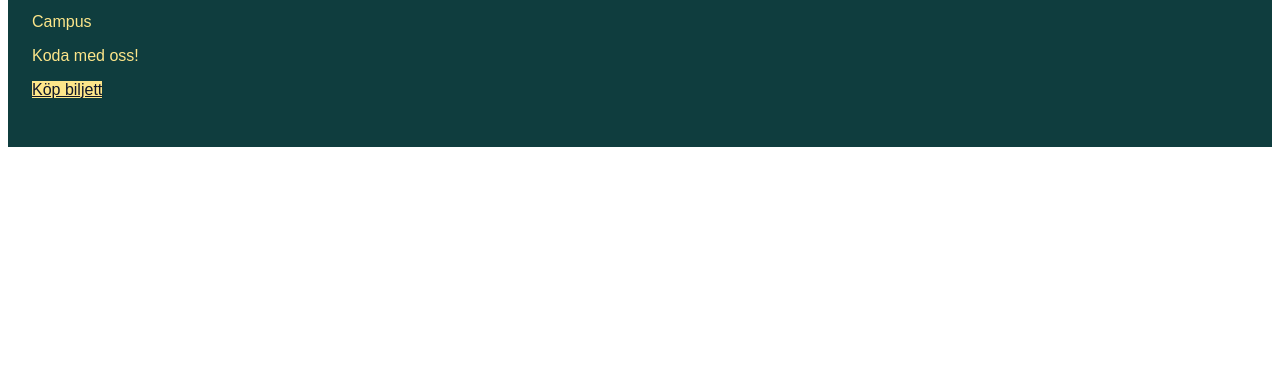
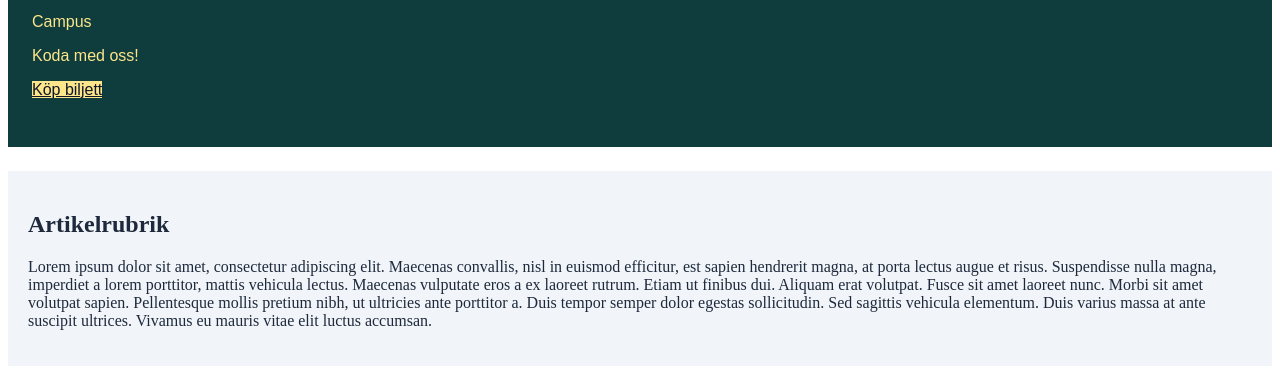
Before and after one commit to paulinahs/v36-hero-camp, a plain HTML site: page index.html in a window 1280 px wide. Shown: the part 561-951 px from the top of the page. Before the commit the page ends 800 px from the top, so only its background shows below. Drawn offline with Linux system fonts and the light colour scheme.

Commit message:
HTML/CSS: Nytt kort med eget arv

```diff
--- a/index.html
+++ b/index.html
@@ -18,6 +18,15 @@
         <a class="btn" href="#">Köp biljett</a>
     </header>
 
+    <article class="card">
+        <h2>Artikelrubrik</h2>
+        <p>Lorem ipsum dolor sit amet, consectetur adipiscing elit. Maecenas convallis, nisl in euismod efficitur, est sapien
+        hendrerit magna, at porta lectus augue et risus. Suspendisse nulla magna, imperdiet a lorem porttitor, mattis vehicula
+        lectus. Maecenas vulputate eros a ex laoreet rutrum. Etiam ut finibus dui. Aliquam erat volutpat. Fusce sit amet laoreet
+        nunc. Morbi sit amet volutpat sapien. Pellentesque mollis pretium nibh, ut ultricies ante porttitor a. Duis tempor
+        semper dolor egestas sollicitudin. Sed sagittis vehicula elementum. Duis varius massa at ante suscipit ultrices. Vivamus
+        eu mauris vitae elit luctus accumsan.</p>
+    </article>
 
     </body>
 </html>
--- a/style.css
+++ b/style.css
@@ -9,3 +9,11 @@
     color: #0f172a;
     background-color: #fde68a;
 }
+
+
+.card {
+    margin: 1.5rem 0;
+    padding: 1.25rem;
+    background-color: #f1f5f9;
+    color: #1e293b;
+}
```
